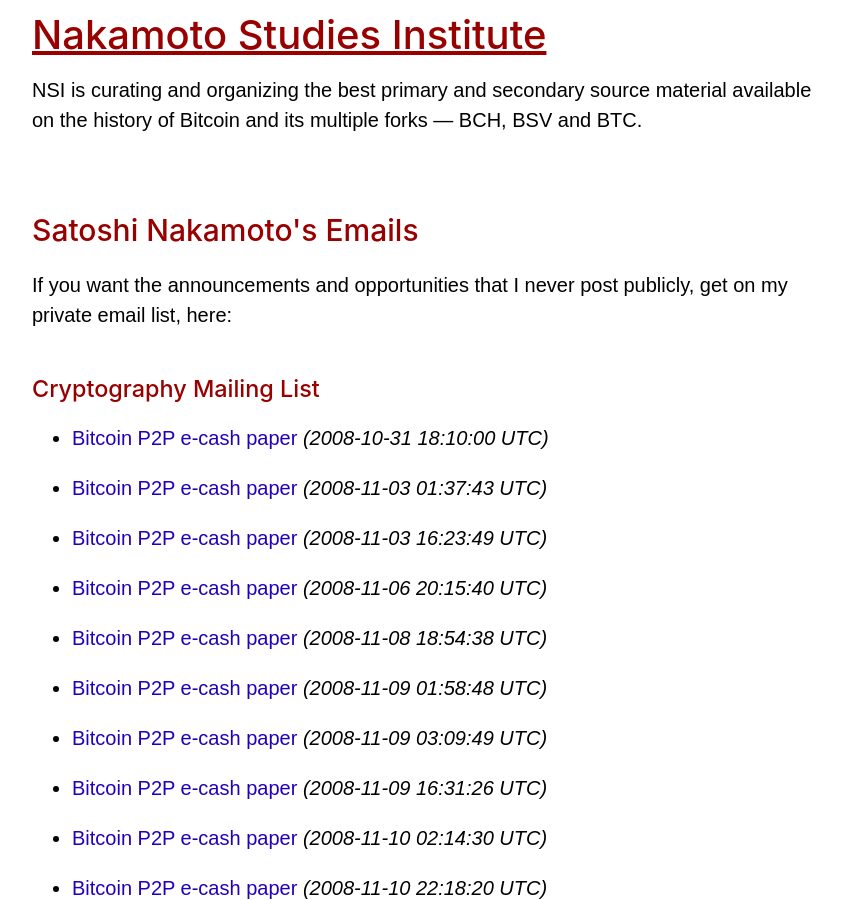
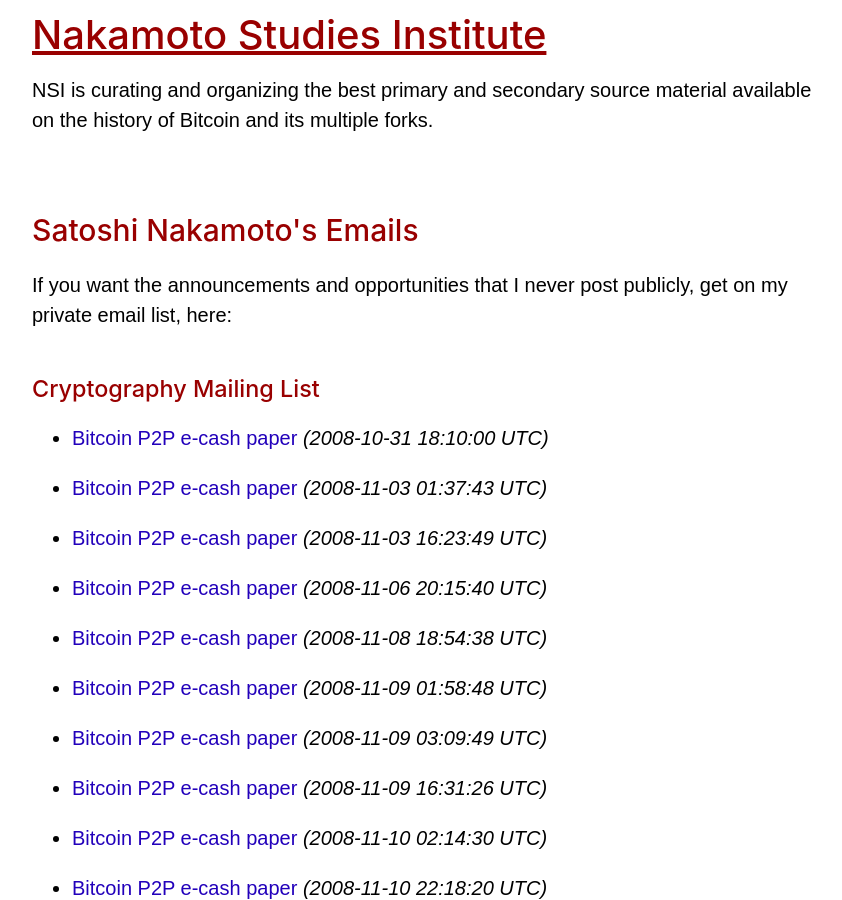
Before and after one commit to nakamotostudies/nakamotostudies.github.io, a Jekyll site: the page built from index.md, in a window 1280 px wide and 900 px high. Shown: the whole window, without its empty margins (58-900 px from the left). Built offline with Jekyll 4.4.1, drawn with Linux system fonts in a browser that asks for light colours.

Commit message:
Update default.html

```diff
--- a/_layouts/default.html
+++ b/_layouts/default.html
@@ -36,7 +36,7 @@ body{max-width:55em;margin:0 auto;padding:5px;font-family:sans-serif;font-size:2
 "><a href="/" title="Nakamoto Studies Institute" style="
     color: #900;
     ">Nakamoto Studies Institute</a></h1>
-<p>NSI is curating and organizing the best primary and secondary source material available on the history of Bitcoin and its multiple forks — BCH, BSV and BTC.
+<p>NSI is curating and organizing the best primary and secondary source material available on the history of Bitcoin and its multiple forks.
 	</p>
 </section>
 	{{ content }}
```
